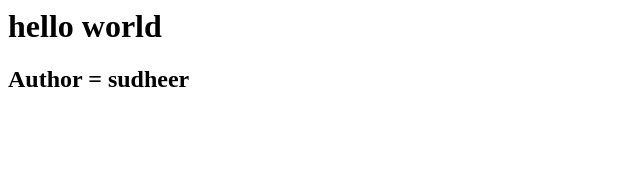
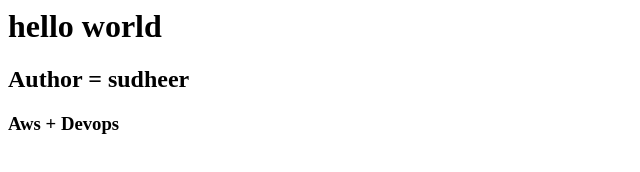
Before and after one commit to Siddhu36/samplerepo, a plain HTML site: page index.html in a window 1280 px wide. Shown: the whole page, without its empty margins (0-640 px from the left). Drawn offline with Linux system fonts and the light colour scheme.

Commit message:
0840102020-BatchDetails updation

```diff
--- a/index.html
+++ b/index.html
@@ -1,2 +1,3 @@
 <h1>hello world</h1>
 <h2> Author = sudheer </h2>
+<h3> Aws + Devops </h3>
```
